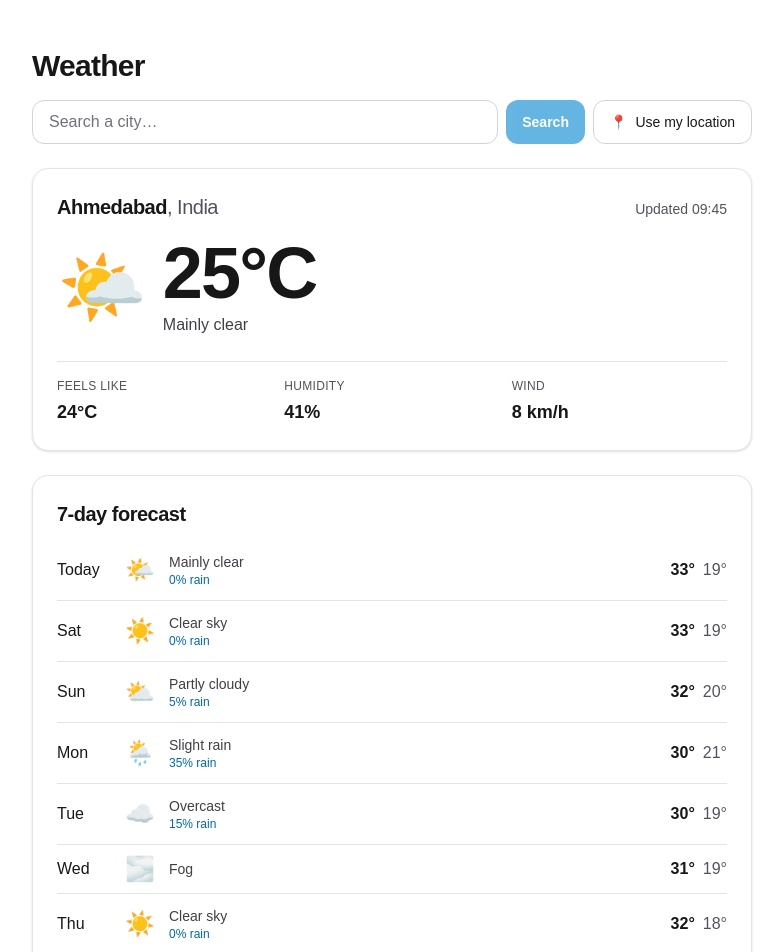
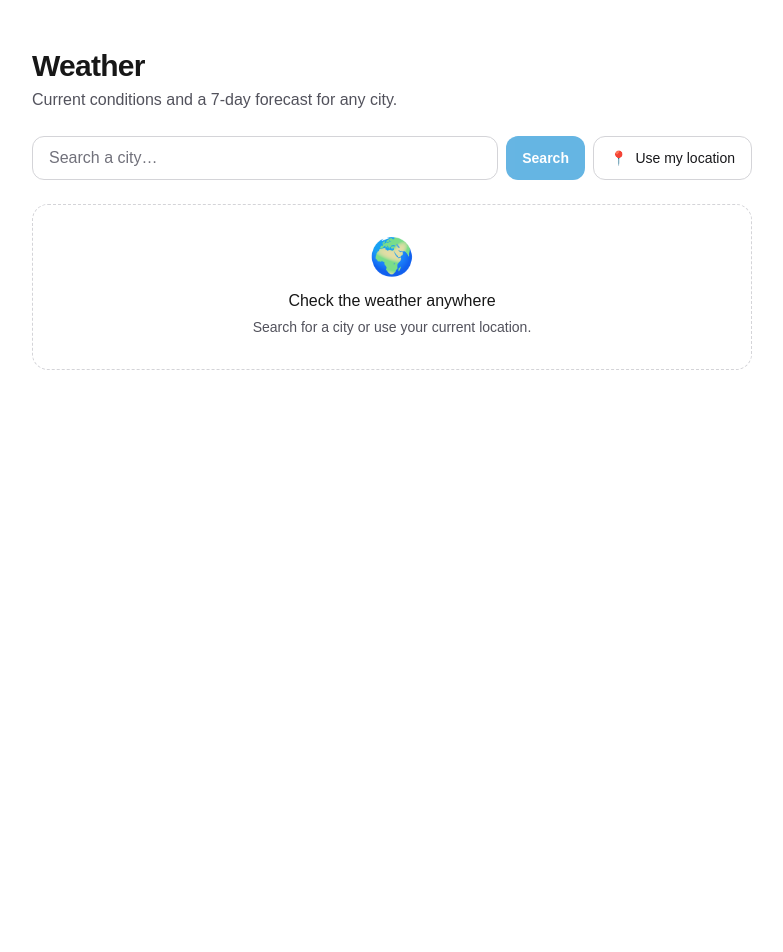
Before and after one commit to dharminnagar/weather-app-sem7, a Next.js app: page / in a window 1280 px wide. Shown: the top 952 px of the page, without its empty margins (248-1031 px from the left). After the commit the page ends 800 px from the top, so only its background shows below. Built offline with nearby package versions, Linux system fonts and the light colour scheme.

Commit message:
feat: render live weather on the home page and drop sample data

```diff
--- a/app/components/SampleControls.tsx
+++ /dev/null
@@ -1,13 +0,0 @@
-'use client';
-
-import { LocationButton } from './LocationButton';
-import { SearchBar } from './SearchBar';
-
-export function SampleControls() {
-  return (
-    <div className="flex flex-col gap-2 sm:flex-row">
-      <SearchBar onSearch={(city) => console.info('Search requested:', city)} />
-      <LocationButton onLocate={() => console.info('Location requested')} />
-    </div>
-  );
-}
--- a/app/lib/sample-weather.ts
+++ /dev/null
@@ -1,71 +0,0 @@
-import type { WeatherReport } from '@/lib/weather/types';
-
-export const sampleWeatherReport: WeatherReport = {
-  location: {
-    name: 'Ahmedabad',
-    country: 'India',
-    latitude: 23.02579,
-    longitude: 72.58727,
-    timezone: 'Asia/Kolkata',
-  },
-  current: {
-    time: '2026-11-13T09:45',
-    temperatureC: 24.6,
-    feelsLikeC: 24.1,
-    humidityPercent: 41,
-    windSpeedKmh: 7.6,
-    isDay: true,
-    condition: { code: 1, label: 'Mainly clear', icon: '🌤️' },
-  },
-  daily: [
-    {
-      date: '2026-11-13',
-      maxC: 32.5,
-      minC: 18.9,
-      precipitationChancePercent: 0,
-      condition: { code: 1, label: 'Mainly clear', icon: '🌤️' },
-    },
-    {
-      date: '2026-11-14',
-      maxC: 33.1,
-      minC: 19.4,
-      precipitationChancePercent: 0,
-      condition: { code: 0, label: 'Clear sky', icon: '☀️' },
-    },
-    {
-      date: '2026-11-15',
-      maxC: 32.2,
-      minC: 19.8,
-      precipitationChancePercent: 5,
-      condition: { code: 2, label: 'Partly cloudy', icon: '⛅' },
-    },
-    {
-      date: '2026-11-16',
-      maxC: 30.4,
-      minC: 20.6,
-      precipitationChancePercent: 35,
-      condition: { code: 61, label: 'Slight rain', icon: '🌦️' },
-    },
-    {
-      date: '2026-11-17',
-      maxC: 29.7,
-      minC: 19.2,
-      precipitationChancePercent: 15,
-      condition: { code: 3, label: 'Overcast', icon: '☁️' },
-    },
-    {
-      date: '2026-11-18',
-      maxC: 31.3,
-      minC: 18.5,
-      precipitationChancePercent: null,
-      condition: { code: 45, label: 'Fog', icon: '🌫️' },
-    },
-    {
-      date: '2026-11-19',
-      maxC: 32.0,
-      minC: 18.1,
-      precipitationChancePercent: 0,
-      condition: { code: 0, label: 'Clear sky', icon: '☀️' },
-    },
-  ],
-};
--- a/app/page.tsx
+++ b/app/page.tsx
@@ -1,36 +1,16 @@
-import { CurrentWeather } from './components/CurrentWeather';
-import { Forecast } from './components/Forecast';
-import { SampleControls } from './components/SampleControls';
-import { StatusMessage } from './components/StatusMessage';
-import { sampleWeatherReport } from './lib/sample-weather';
+import { WeatherApp } from './components/WeatherApp';
 
 export default function Home() {
-  const { location, current, daily } = sampleWeatherReport;
-
   return (
     <main className="mx-auto flex w-full max-w-3xl flex-1 flex-col gap-6 px-4 py-8 sm:px-6 sm:py-12">
-      <header className="flex flex-col gap-4">
+      <header className="flex flex-col gap-1">
         <h1 className="text-3xl font-bold tracking-tight">Weather</h1>
-        <SampleControls />
+        <p className="text-zinc-600 dark:text-zinc-400">
+          Current conditions and a 7-day forecast for any city.
+        </p>
       </header>
 
-      <CurrentWeather location={location} current={current} />
-      <Forecast daily={daily} />
-
-      <section
-        aria-labelledby="states-preview-heading"
-        className="flex flex-col gap-4 border-t border-zinc-200 pt-6 dark:border-zinc-800"
-      >
-        <h2
-          id="states-preview-heading"
-          className="text-xl font-semibold tracking-tight"
-        >
-          States preview
-        </h2>
-        <StatusMessage status="idle" />
-        <StatusMessage status="loading" />
-        <StatusMessage status="error" message='City "Atlantis" not found' />
-      </section>
+      <WeatherApp />
     </main>
   );
 }
```
